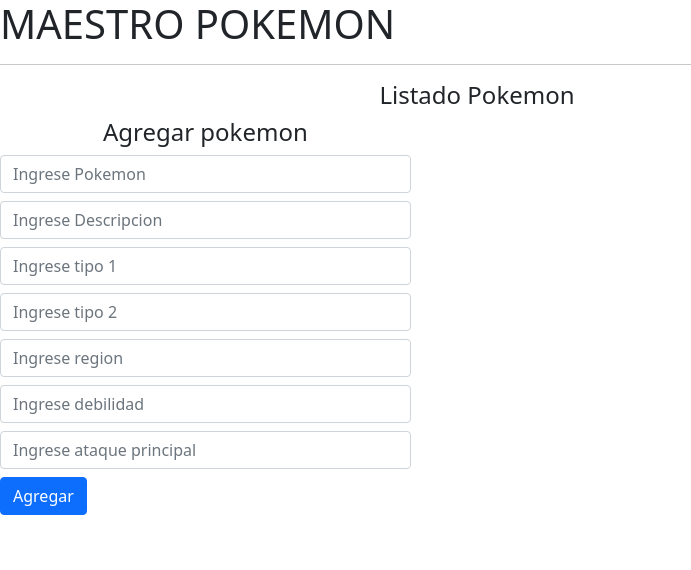
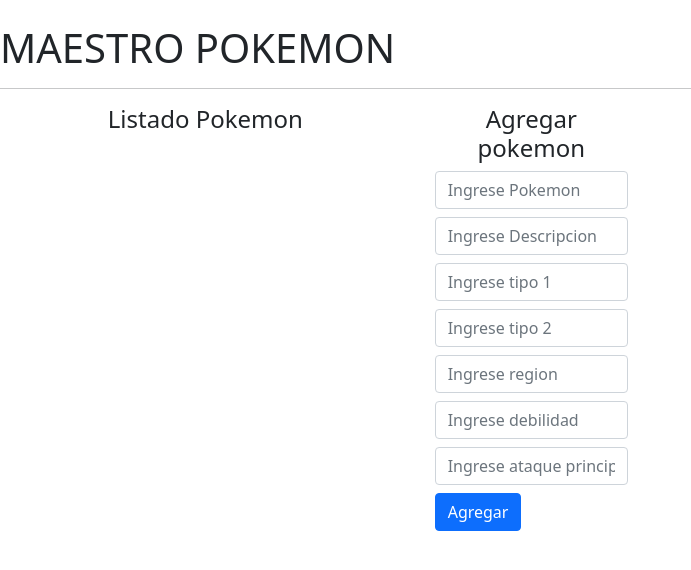
Before and after one commit to JesusDiaz02/trabajo-react-bp, a React (Create React App) app: page / in a window 1280 px wide. Shown: the top 570 px of the page, without its empty margins (0-691 px from the left). Built offline with nearby package versions, Linux system fonts and the light colour scheme.

Commit message:
nuevo commit

```diff
--- a/src/componets/Formulario.jsx
+++ b/src/componets/Formulario.jsx
@@ -190,11 +190,11 @@
    }
 
    return(
-    <div className="=container mt-9">
+    <div className="=container mt-4">
         <h1 className="=text-center">MAESTRO POKEMON</h1>
         <hr/>
         <div className="row">
-            <div className="col-9">
+            <div className="col-4">
                 <h4 className="text-center">Listado Pokemon</h4>
                 <ul className="list-group">
                 {
@@ -210,7 +210,7 @@
                 }
                 </ul>
             </div>
-            <div className="col-4">
+            <div className="col-2">
                 <h4 className="text-center">
                     {
                         modoEdicion ? 'Editar pokemon':'Agregar pokemon'
```
